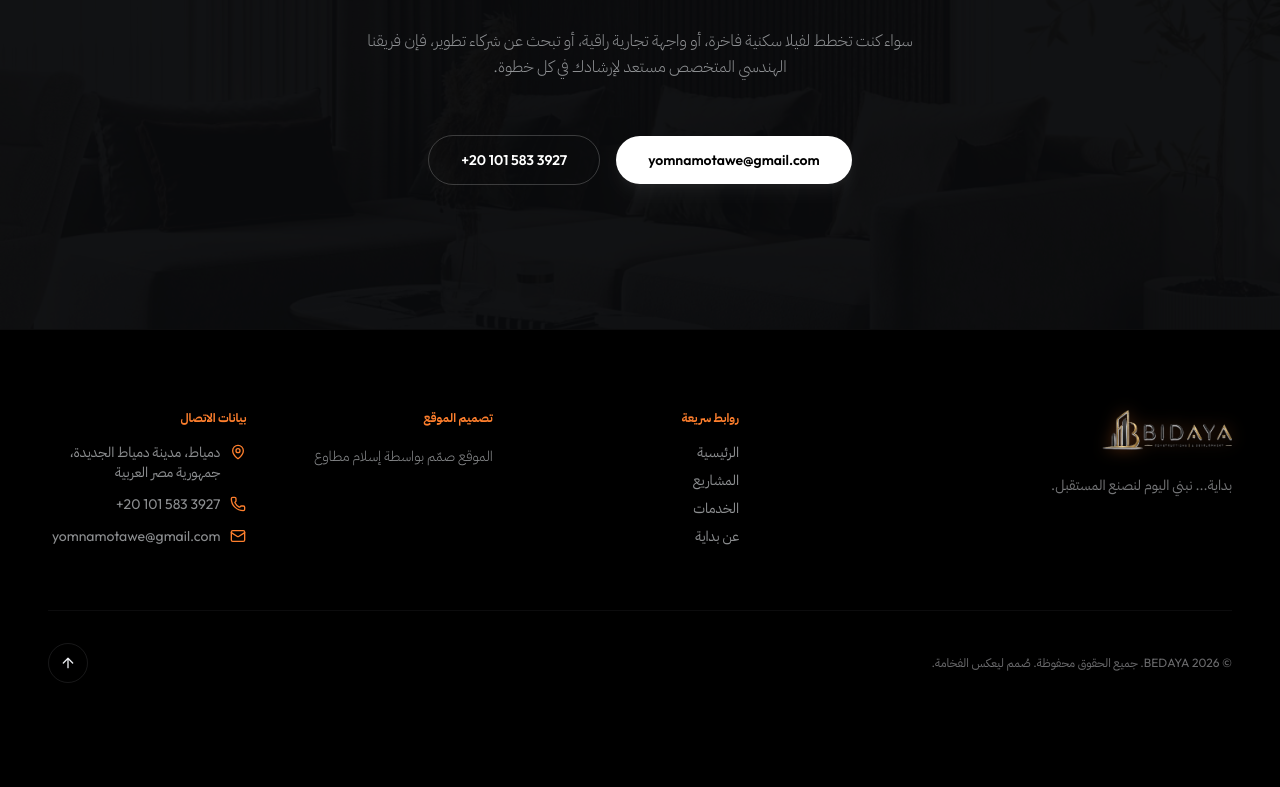
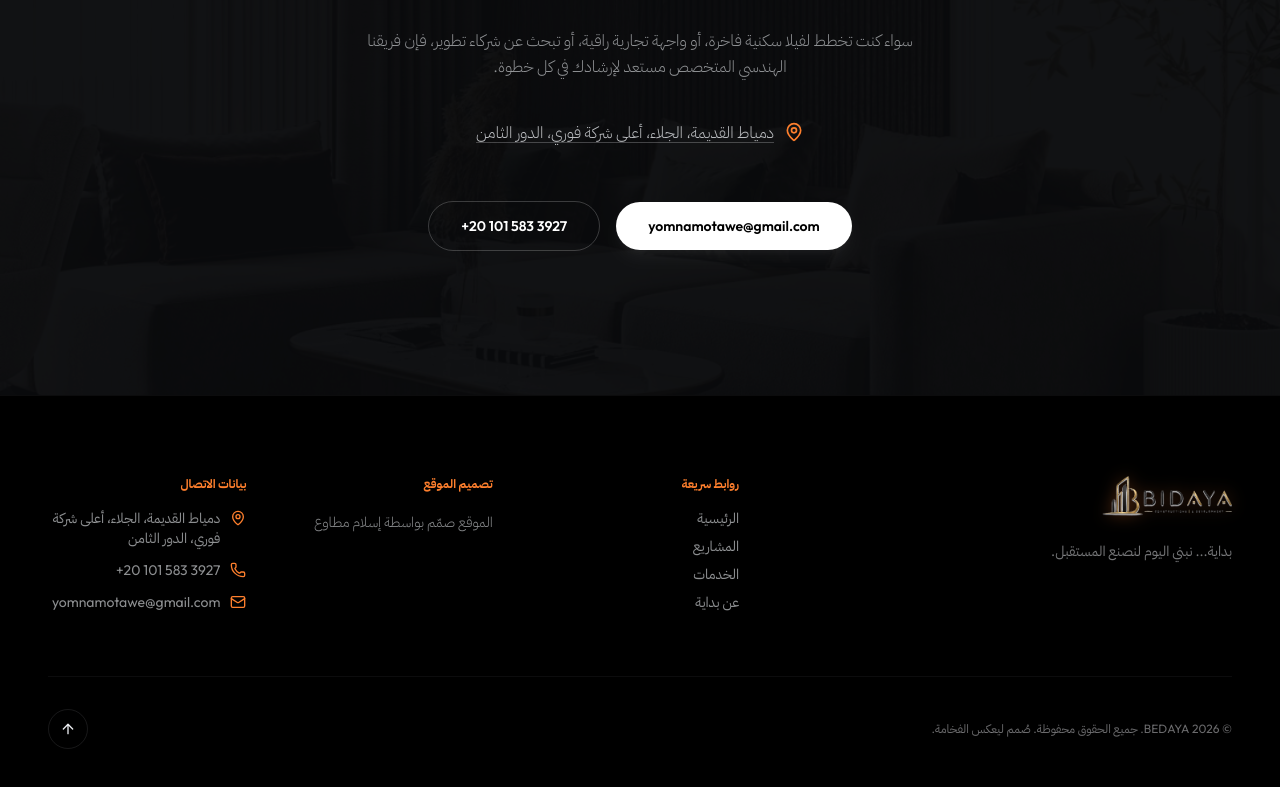
Before and after one commit to EslamMetawie20/Bedoya, a React (Vite) app: page / in a window 1280 px wide. Shown: the part 4865-5652 px from the top of the page. Before the commit the page ends 5588 px from the top, so only its background shows below. Built offline with nearby package versions, Linux system fonts and the light colour scheme.

Commit message:
feat: update company address and make it clickable to apple maps

```diff
--- a/src/components/Footer.tsx
+++ b/src/components/Footer.tsx
@@ -94,7 +94,14 @@ export const Footer: React.FC = () => {
             <ul className="space-y-3 text-sm text-luxury-light/60">
               <li className="flex items-start gap-2.5">
                 <MapPin className="w-4 h-4 text-luxury-gold shrink-0 mt-0.5" />
-                <span>{t('contact.address.val')}</span>
+                <a
+                  href="https://maps.apple/p/4rZ9bMP_6gVjTH"
+                  target="_blank"
+                  rel="noopener noreferrer"
+                  className="hover:text-luxury-gold transition-colors duration-300"
+                >
+                  {t('contact.address.val')}
+                </a>
               </li>
               <li className="flex items-center gap-2.5">
                 <Phone className="w-4 h-4 text-luxury-gold shrink-0" />
--- a/src/i18n.ts
+++ b/src/i18n.ts
@@ -86,7 +86,7 @@ const resources = {
       "contact.phone": "Phone",
       "contact.email": "Email",
       "contact.address": "Address",
-      "contact.address.val": "Damietta, New Damietta City, Egypt",
+      "contact.address.val": "Old Damietta, El Galaa, above Fawry Company, 8th Floor",
 
       "footer.rights": "All rights reserved. Designed for luxury.",
       "footer.tagline": "We build today to make the future.",
@@ -177,7 +177,7 @@ const resources = {
       "contact.phone": "رقم الهاتف",
       "contact.email": "البريد الإلكتروني",
       "contact.address": "العنوان",
-      "contact.address.val": "دمياط، مدينة دمياط الجديدة، جمهورية مصر العربية",
+      "contact.address.val": "دمياط القديمة، الجلاء، أعلى شركة فوري، الدور الثامن",
 
       "footer.rights": "جميع الحقوق محفوظة. صُمم ليعكس الفخامة.",
       "credits.button": "الموقع صمّم بواسطة إسلام مطاوع",
--- a/src/pages/Home.tsx
+++ b/src/pages/Home.tsx
@@ -2,7 +2,7 @@ import React, { useEffect, useState, useRef } from 'react';
 import { useTranslation } from 'react-i18next';
 import { Link, useLocation } from 'react-router-dom';
 import { motion, useScroll, useTransform, useInView } from 'framer-motion';
-import { ArrowRight, ArrowUpRight, GraduationCap, Award, Globe, Users } from 'lucide-react';
+import { ArrowRight, ArrowUpRight, GraduationCap, Award, Globe, Users, MapPin } from 'lucide-react';
 import projectsData from '../data/projects.json';
 import { PageTransition } from '../components/PageTransition';
 import { getImageUrl } from '../utils/image';
@@ -498,6 +498,20 @@ export const Home: React.FC = () => {
             {t('contact.subtitle')}
           </p>
 
+          <div className="flex flex-col items-center justify-center gap-2 pt-2">
+            <a
+              href="https://maps.apple/p/4rZ9bMP_6gVjTH"
+              target="_blank"
+              rel="noopener noreferrer"
+              className="group inline-flex items-center gap-2.5 text-sm md:text-base text-luxury-light/80 hover:text-luxury-gold transition-colors duration-300 leading-relaxed max-w-md mx-auto"
+            >
+              <MapPin className="w-5 h-5 text-luxury-gold shrink-0 transition-transform duration-300 group-hover:scale-110" />
+              <span className="underline underline-offset-4 decoration-luxury-light/25 group-hover:decoration-luxury-gold/50 text-center font-light">
+                {t('contact.address.val')}
+              </span>
+            </a>
+          </div>
+
           <div className="pt-6 flex flex-col sm:flex-row gap-4 justify-center items-center">
             <a
               href="mailto:yomnamotawe@gmail.com"
```
